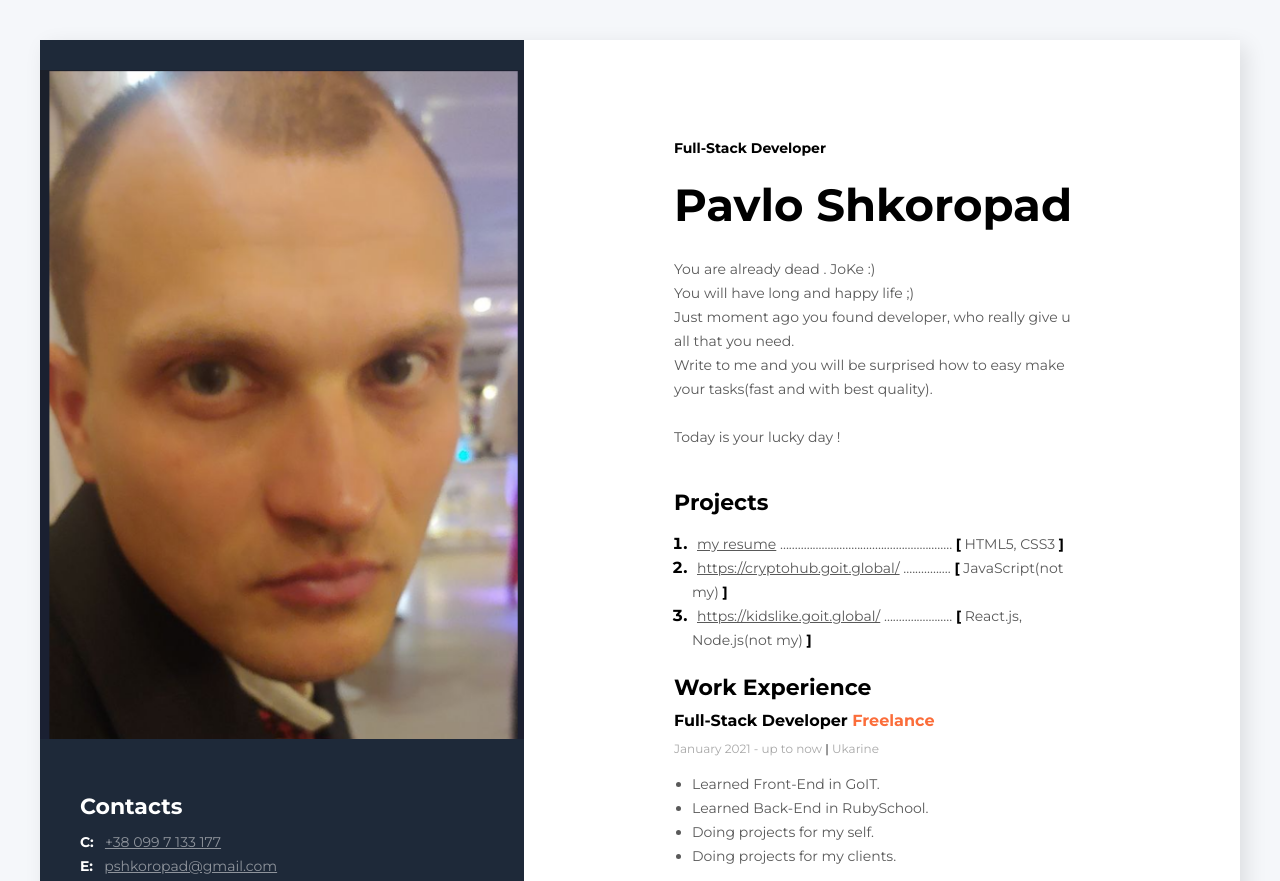
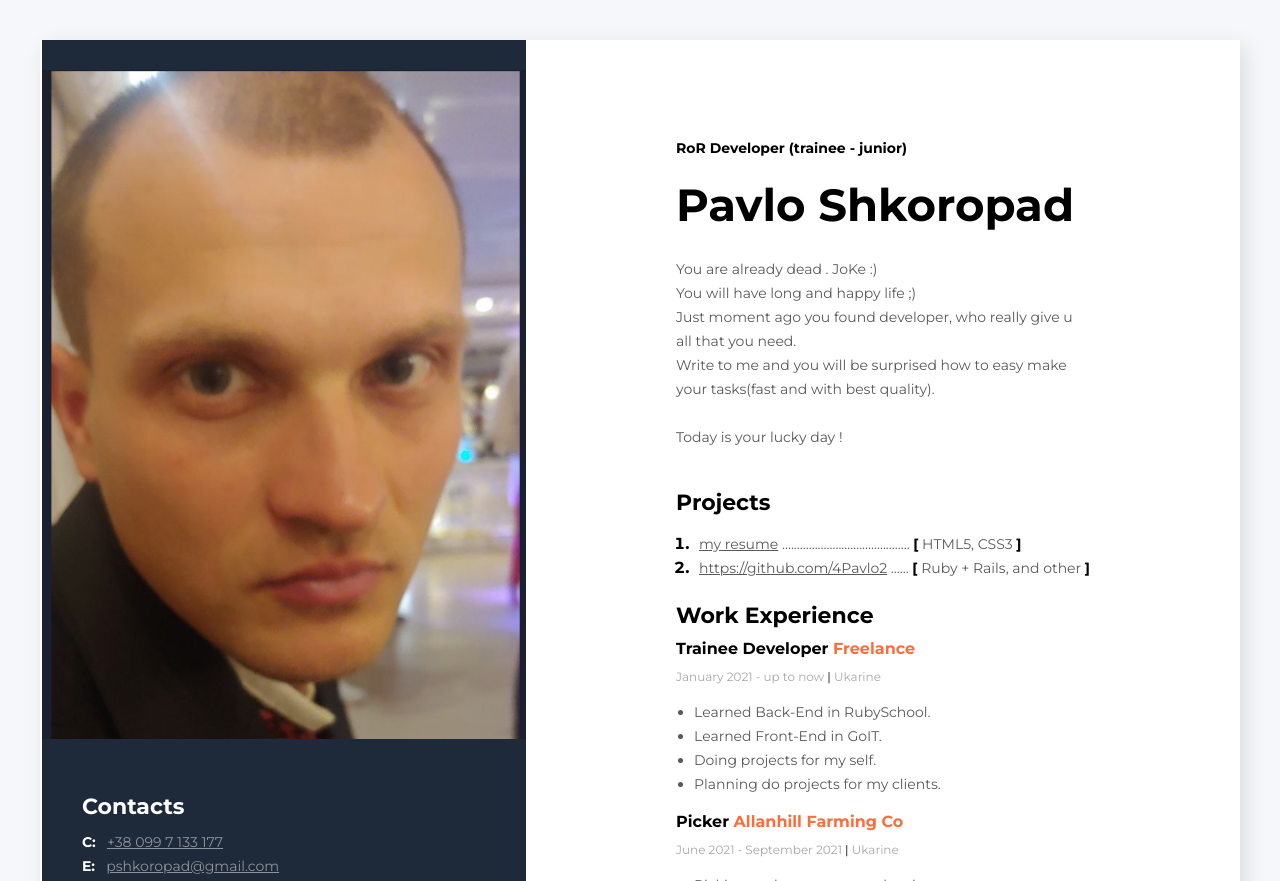
Before and after one commit to 4Pavlo2/myresume, a plain HTML site: page index.html in a window 1280 px wide. Shown: the top 881 px of the page. Drawn offline with Linux system fonts and the light colour scheme.

Commit message:
05/01Allmost done

```diff
--- a/index.html
+++ b/index.html
@@ -20,7 +20,7 @@
       <!-- about me section -->
       <div class="about-me-section">
 
-        <h2 class="about-me-profession">Full-Stack Developer</h2>
+        <h2 class="about-me-profession">RoR Developer (trainee - junior)</h2>
         <h1 class="about-me-name">Pavlo Shkoropad</h1>
 
         <p class="about-me-description">
@@ -40,22 +40,15 @@
           <li class="my-projects-item">
             <span class="my-projects-text">
               <a href="https://pscv.netlify.app/" class="my-projects-link">my resume</a>
-              <span>..........................................................</span>
+              <span>...........................................</span>
               <span class="my-projects-bracket">[</span> HTML5, CSS3 <span class="my-projects-bracket">]</span>
             </span>
           </li>
           <li class="my-projects-item">
             <span class="my-projects-text">
-              <a href="https://cryptohub.goit.global/ " class="my-projects-link">https://cryptohub.goit.global/</a>
-              ................
-              <span class="my-projects-bracket">[</span> JavaScript(not my) <span class="my-projects-bracket">]</span>
-              </span>
-          </li>
-          <li class="my-projects-item">
-            <span class="my-projects-text">
-              <a href="https://kidslike.goit.global/" class="my-projects-link">https://kidslike.goit.global/</a>
-              .......................
-              <span class="my-projects-bracket">[</span> React.js, Node.js(not my) <span class="my-projects-bracket">]</span>
+              <a href="https://github.com/4Pavlo2" class="my-projects-link">https://github.com/4Pavlo2</a>
+              ......
+              <span class="my-projects-bracket">[</span> Ruby + Rails, and other <span class="my-projects-bracket">]</span>
               </span>
           </li>
         </ol>
@@ -67,14 +60,14 @@
 
         <!-- company 3 -->
         <div class="my-work-experience-company-block">
-          <h4 class="my-work-experience-position">Full-Stack Developer <span class="my-work-experience-company">Freelance</span></h4>
+          <h4 class="my-work-experience-position">Trainee Developer <span class="my-work-experience-company">Freelance</span></h4>
           <p class="my-work-experience-period">January 2021 - up to now <span class="my-work-experience-divider">|</span>  Ukarine</p>
 
           <ul class="my-work-experience-duties">
+            <li class="my-work-experience-duty">Learned Back-End in RubySchool.</li>
             <li class="my-work-experience-duty">Learned Front-End in GoIT.</li>
-            <li class="my-work-experience-duty">Learned Back-End in RubySchool.</li>
             <li class="my-work-experience-duty">Doing projects for my self.</li>
-            <li class="my-work-experience-duty">Doing projects for my clients.</li>
+            <li class="my-work-experience-duty">Planning do projects for my clients.</li>
           </ul>
         </div>
 
```
